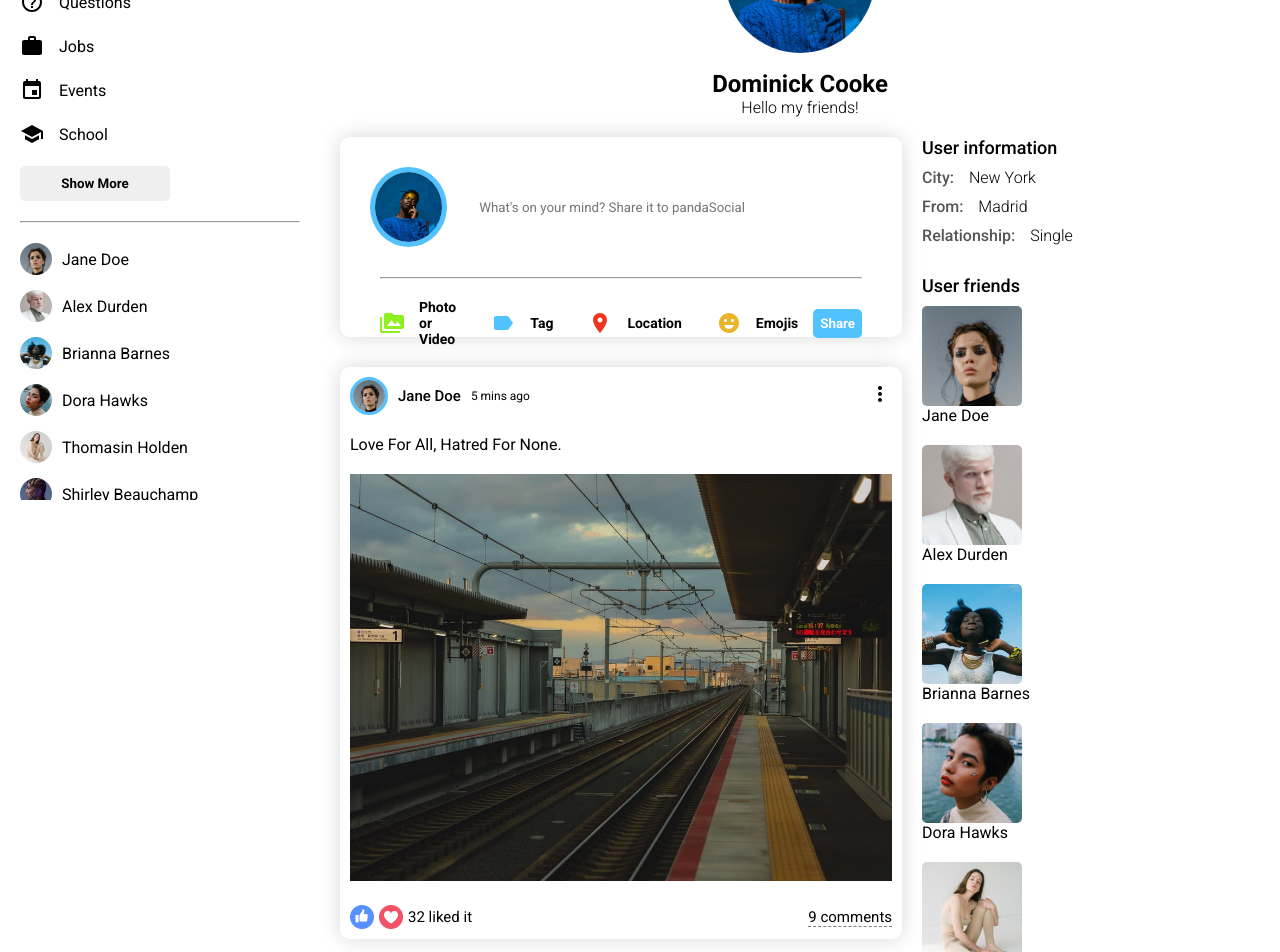
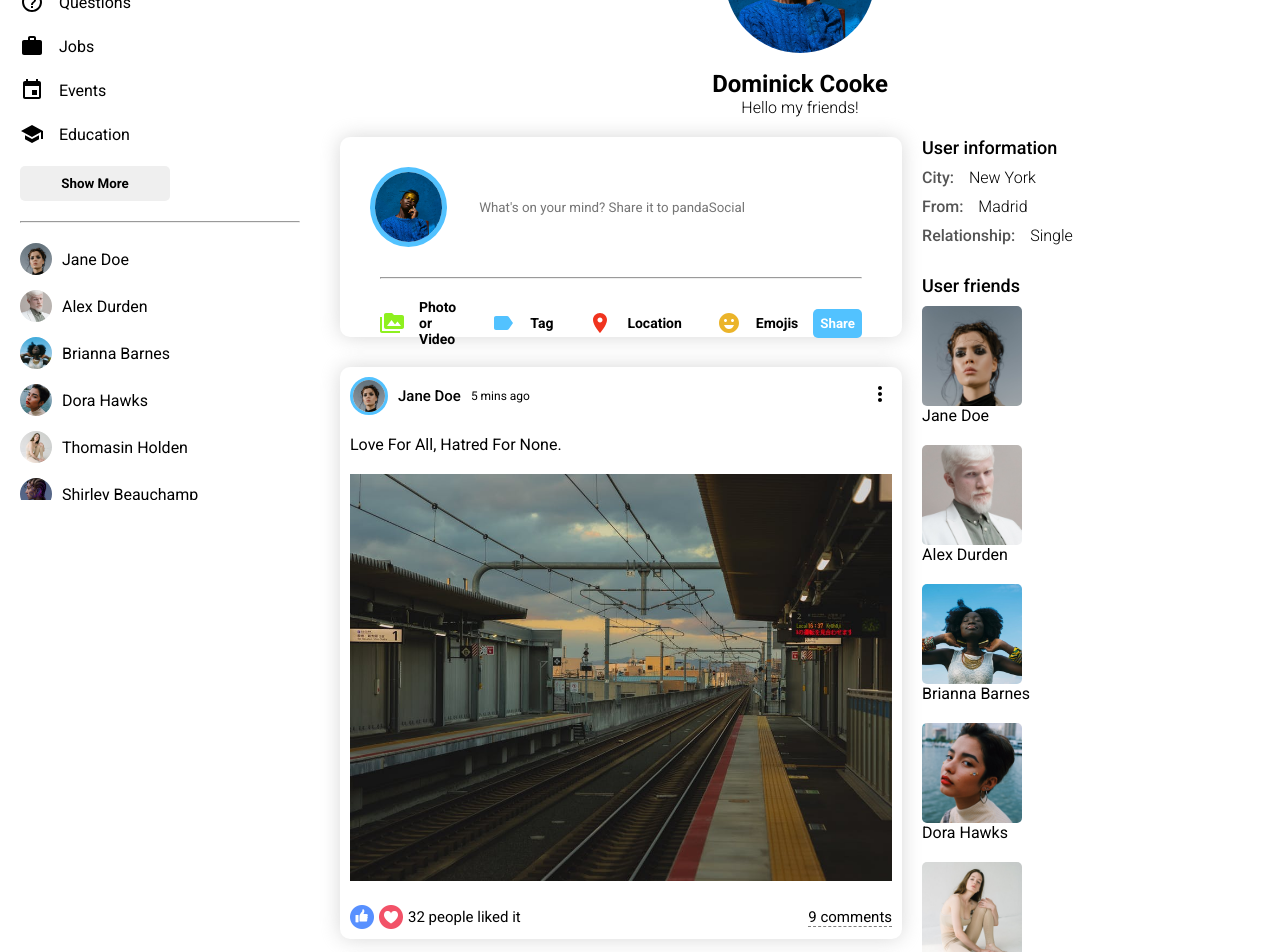
Before and after one commit to OLD-itdev161-fa2024/chris-chang-p2, a React (Create React App) app: page /profile in a window 1280 px wide. Shown: the part 300-1252 px from the top of the page. Built offline with nearby package versions, Linux system fonts and the light colour scheme.

Commit message:
Fixed nav bar not staying on top of website and changed a few words on gui

```diff
--- a/src/components/post/Post.js
+++ b/src/components/post/Post.js
@@ -34,7 +34,7 @@ export default function Post({ post }) {
             <div className='postBottomLeft'>
               <img className="likeIcon" src="assets/like.png" onClick={likeHandler} alt="" />
               <img className="likeIcon" src="assets/heart.png" onClick={likeHandler} alt="" />
-              <span className='postLikeCounter'>{like} liked it</span>
+              <span className='postLikeCounter'>{like} people liked it</span>
             </div>
             <div className='postBottomRight'>
               <span className='postCommentText'>{post.comment} comments</span>
--- a/src/components/sidebar/Sidebar.js
+++ b/src/components/sidebar/Sidebar.js
@@ -42,7 +42,7 @@ export default function Sidebar() {
                     </li>
                     <li className="sidebarListItem">
                         <School className="sidebarIcon"/>
-                        <span className="sidebarListItemText">School</span>
+                        <span className="sidebarListItemText">Education</span>
                     </li>
                 </ul>
                 <button className="sidebarButton">Show More</button>
--- a/src/components/sidebar/sidebar.css
+++ b/src/components/sidebar/sidebar.css
@@ -43,6 +43,7 @@
     padding: 10px;
     border-radius: 5px;
     font-weight: bold;
+    cursor: pointer;
 }
 
 .sidebarHr{
--- a/src/components/topbar/Topbar.js
+++ b/src/components/topbar/Topbar.js
@@ -4,7 +4,7 @@ import { Search, Person, Chat, Notifications } from "@material-ui/icons";
 
 export default function Topbar() {
   return (
-    <nav>
+    <nav id="navSticky">
       <div className="topbarContainer">
         <div className="topbarLeft">
           <Link to='/' className="logo">pandaSocial</Link>
--- a/src/components/topbar/topbar.css
+++ b/src/components/topbar/topbar.css
@@ -98,3 +98,9 @@
     cursor: pointer;
     border: solid 3px white;
 }
+
+#navSticky{
+    position: sticky;
+    top: 0;
+    z-index: 999; /*Position top bar over everything when user scrolls*/
+}
```
